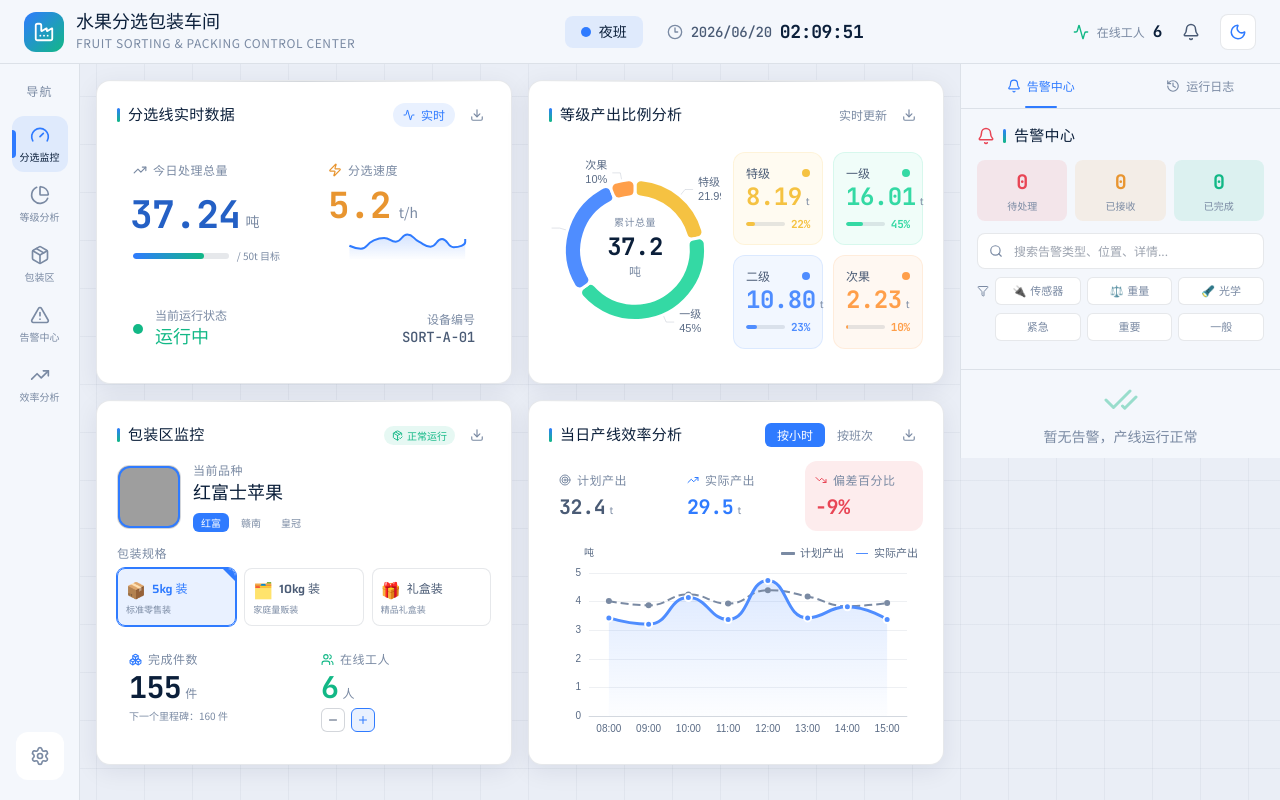
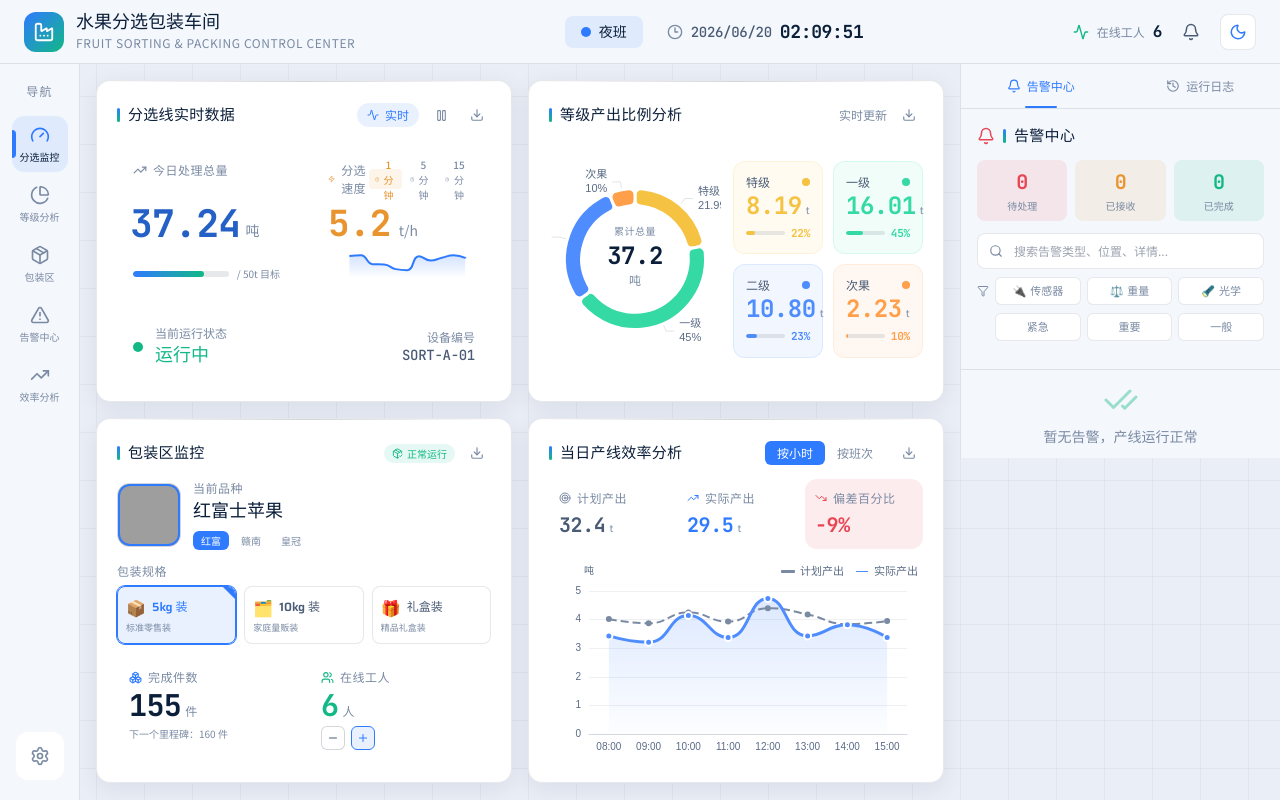
Before and after one commit to wenrou-sos/label-107, a Vue app: page / in a window 1280 px wide. Built offline with nearby package versions, Linux system fonts and the light colour scheme; grey boxes are pictures that could not be loaded.

Commit message:
.2187342742565564:01d11e7ad657ff8f89a73a6c29d16401_6a361d8d4d2cf0b7162f538d.6a3627654d2cf0b7162f5a12.6a36276450619d399353662e:Trae CN.T(2026/6/20 13:38:45)

```diff
--- a/src/components/sorting/SortingMonitor.vue
+++ b/src/components/sorting/SortingMonitor.vue
@@ -10,16 +10,35 @@
 import { LineChart } from 'echarts/charts'
 import { GridComponent, TooltipComponent } from 'echarts/components'
 import { CanvasRenderer } from 'echarts/renderers'
-import { TrendingUp, Zap, Activity, Download } from 'lucide-vue-next'
+import { TrendingUp, Zap, Activity, Download, Pause, Play, Clock } from 'lucide-vue-next'
 import { useSortingStore } from '@/stores/sorting'
 import { useAnimatedNumber } from '@/composables/useAnimatedNumber'
 import { useChartTheme } from '@/composables/useECharts'
 import { exportCsv, STATUS_LABELS } from '@/utils/exportCsv'
+import type { SpeedTimeRange } from '@/types'
 
 echarts.use([LineChart, GridComponent, TooltipComponent, CanvasRenderer])
 
 const store = useSortingStore()
 const { isDark, palette } = useChartTheme()
+
+/** 时间范围选项 */
+const timeRangeOptions: { value: SpeedTimeRange; label: string }[] = [
+  { value: '1min', label: '1 分钟' },
+  { value: '5min', label: '5 分钟' },
+  { value: '15min', label: '15 分钟' },
+]
+
+const handleTimeRangeChange = (range: SpeedTimeRange) => {
+  store.setSpeedTimeRange(range)
+}
+
+/** 时间范围标签映射，用于 CSV 导出 */
+const timeRangeLabels: Record<SpeedTimeRange, string> = {
+  '1min': '1 分钟',
+  '5min': '5 分钟',
+  '15min': '15 分钟',
+}
 
 const totalDisplay = useAnimatedNumber(() => store.totalWeight, 700)
 const speedDisplay = useAnimatedNumber(() => store.speed, 700)
@@ -120,9 +139,11 @@
   rows.push(['今日处理总量(吨)', store.totalWeight.toFixed(2)])
   rows.push(['分选速度(吨/小时)', store.speed.toFixed(1)])
   rows.push(['运行状态', STATUS_LABELS[store.status] || store.status])
+  rows.push(['图表时间范围', timeRangeLabels[store.speedTimeRange]])
+  rows.push(['图表状态', store.chartPaused ? '已暂停' : '实时更新'])
   rows.push([])
   // 速度历史记录
-  rows.push(['=== 过去一分钟速度历史记录 ==='])
+  rows.push([`=== 过去${timeRangeLabels[store.speedTimeRange]}速度历史记录 ===`])
   rows.push(['序号', '时间戳', '分选速度(吨/小时)'])
   store.speedHistory.forEach((p, i) => {
     rows.push([i + 1, p.time, p.value.toFixed(2)])
@@ -138,11 +159,25 @@
       <div class="flex items-center gap-2">
         <span
           class="flex items-center gap-1.5 px-2.5 py-1 rounded-full text-xs font-semibold"
-          :style="{ background: 'var(--accent-soft)', color: 'var(--accent)' }"
+          :style="{
+            background: store.chartPaused ? 'var(--warning-soft)' : 'var(--accent-soft)',
+            color: store.chartPaused ? 'var(--warning)' : 'var(--accent)',
+          }"
         >
-          <Activity :size="12" />
-          实时
+          <component :is="store.chartPaused ? Pause : Activity" :size="12" />
+          {{ store.chartPaused ? '图表已暂停' : '实时' }}
         </span>
+        <button
+          class="w-7 h-7 rounded-md flex items-center justify-center transition-all hover:scale-105"
+          :style="{
+            background: 'var(--bg-elevated)',
+            color: store.chartPaused ? 'var(--success)' : 'var(--text-muted)',
+          }"
+          :title="store.chartPaused ? '恢复图表更新' : '暂停图表更新'"
+          @click="store.toggleChartPause()"
+        >
+          <component :is="store.chartPaused ? Play : Pause" :size="13" />
+        </button>
         <button
           class="w-7 h-7 rounded-md flex items-center justify-center transition-all hover:scale-105"
           :style="{ background: 'var(--bg-elevated)', color: 'var(--text-muted)' }"
@@ -189,9 +224,33 @@
         class="rounded-xl p-4 flex flex-col justify-between"
         style="background: var(--bg-elevated)"
       >
-        <div class="flex items-center gap-1.5">
-          <Zap :size="14" style="color: var(--warning)" />
-          <span class="metric-label">分选速度</span>
+        <div class="flex items-center justify-between">
+          <div class="flex items-center gap-1.5">
+            <Zap :size="14" style="color: var(--warning)" />
+            <span class="metric-label">分选速度</span>
+          </div>
+          <div class="flex items-center gap-0.5 rounded-md p-0.5" style="background: var(--bg-card)">
+            <button
+              v-for="opt in timeRangeOptions"
+              :key="opt.value"
+              class="px-1.5 h-5 rounded text-[10px] font-medium transition-all flex items-center gap-0.5"
+              :style="
+                store.speedTimeRange === opt.value
+                  ? {
+                      background: 'var(--warning-soft)',
+                      color: 'var(--warning)',
+                    }
+                  : {
+                      color: 'var(--text-muted)',
+                    }
+              "
+              :title="`查看最近 ${opt.label} 趋势`"
+              @click="handleTimeRangeChange(opt.value)"
+            >
+              <Clock :size="9" />
+              {{ opt.label }}
+            </button>
+          </div>
         </div>
         <div class="flex items-baseline gap-1 mt-2">
           <span class="mono text-4xl font-bold leading-none" style="color: var(--warning)">
--- a/src/stores/sorting.ts
+++ b/src/stores/sorting.ts
@@ -3,19 +3,37 @@
  */
 import { defineStore } from 'pinia'
 import { ref, computed } from 'vue'
-import type { SortingState, GradeItem, SpeedPoint } from '@/types'
+import type { SortingState, GradeItem, SpeedPoint, SpeedTimeRange } from '@/types'
 import {
   genSortingState,
   nextSortingState,
   genGradeDistribution,
   genSpeedHistory,
+  randFloat,
 } from '@/utils/mock'
 import { useLogStore } from './log'
+
+/** 各时间范围对应的历史点数（每 5 秒一个点） */
+export const TIME_RANGE_POINTS: Record<SpeedTimeRange, number> = {
+  '1min': 12,
+  '5min': 60,
+  '15min': 180,
+}
+
+/** 最大存储历史点数 */
+const MAX_POINTS = TIME_RANGE_POINTS['15min']
 
 export const useSortingStore = defineStore('sorting', () => {
   const state = ref<SortingState>(genSortingState())
   const grades = ref<GradeItem[]>(genGradeDistribution(state.value.todayTotal))
-  const speedHistory = ref<SpeedPoint[]>(genSpeedHistory())
+  /** 完整的速度历史数据，最多保留 15 分钟（180 个点） */
+  const fullSpeedHistory = ref<SpeedPoint[]>(genSpeedHistory(MAX_POINTS))
+  /** 当前选择的时间范围 */
+  const speedTimeRange = ref<SpeedTimeRange>('1min')
+  /** 图表是否暂停更新 */
+  const chartPaused = ref(false)
+  /** 暂停时的快照数据 */
+  const pausedSnapshot = ref<SpeedPoint[]>([])
 
   const totalWeight = computed(() => state.value.todayTotal)
   const speed = computed(() => state.value.sortingSpeed)
@@ -23,17 +41,82 @@
 
   const logStore = useLogStore()
 
+  /**
+   * 根据时间范围截取历史数据
+   * 暂停时返回快照，否则返回实时数据
+   */
+  const speedHistory = computed(() => {
+    if (chartPaused.value && pausedSnapshot.value.length > 0) {
+      return pausedSnapshot.value
+    }
+    const count = TIME_RANGE_POINTS[speedTimeRange.value]
+    return fullSpeedHistory.value.slice(-count)
+  })
+
+  /**
+   * 生成指定点数的历史速度数据
+   * 用于切换时间范围时补全历史
+   */
+  const genHistoricalPoints = (count: number, endTime: Date): SpeedPoint[] => {
+    const arr: SpeedPoint[] = []
+    for (let i = count - 1; i >= 0; i--) {
+      const t = new Date(endTime.getTime() - i * 5000)
+      const pad = (n: number) => String(n).padStart(2, '0')
+      arr.push({
+        time: `${pad(t.getHours())}:${pad(t.getMinutes())}:${pad(t.getSeconds())}`,
+        value: randFloat(3.0, 5.8),
+      })
+    }
+    return arr
+  }
+
+  /** 切换时间范围 */
+  const setSpeedTimeRange = (range: SpeedTimeRange) => {
+    if (speedTimeRange.value === range) return
+    const nextCount = TIME_RANGE_POINTS[range]
+    speedTimeRange.value = range
+
+    // 如果需要更多点数，生成历史数据补全
+    if (nextCount > fullSpeedHistory.value.length) {
+      const missing = nextCount - fullSpeedHistory.value.length
+      const now = new Date()
+      const firstPointTime = new Date(now.getTime() - fullSpeedHistory.value.length * 5000)
+      const historical = genHistoricalPoints(missing, firstPointTime)
+      fullSpeedHistory.value = [...historical, ...fullSpeedHistory.value]
+    }
+
+    // 如果处于暂停状态，同步更新快照
+    if (chartPaused.value) {
+      pausedSnapshot.value = fullSpeedHistory.value.slice(-nextCount)
+    }
+  }
+
+  /** 切换图表暂停状态 */
+  const toggleChartPause = () => {
+    chartPaused.value = !chartPaused.value
+    if (chartPaused.value) {
+      // 暂停时截取快照
+      const count = TIME_RANGE_POINTS[speedTimeRange.value]
+      pausedSnapshot.value = [...fullSpeedHistory.value.slice(-count)]
+    } else {
+      pausedSnapshot.value = []
+    }
+  }
+
   /** 每 5 秒推进实时数据 */
   const tick = () => {
     state.value = nextSortingState(state.value)
     grades.value = genGradeDistribution(state.value.todayTotal)
     const now = new Date()
     const pad = (n: number) => String(n).padStart(2, '0')
-    speedHistory.value.push({
+    // 不管暂停与否，完整历史都持续推进
+    fullSpeedHistory.value.push({
       time: `${pad(now.getHours())}:${pad(now.getMinutes())}:${pad(now.getSeconds())}`,
       value: state.value.sortingSpeed,
     })
-    if (speedHistory.value.length > 12) speedHistory.value.shift()
+    if (fullSpeedHistory.value.length > MAX_POINTS) {
+      fullSpeedHistory.value.shift()
+    }
   }
 
   /** 设置运行状态 */
@@ -45,5 +128,19 @@
     }
   }
 
-  return { state, grades, speedHistory, totalWeight, speed, status, tick, setStatus }
+  return {
+    state,
+    grades,
+    fullSpeedHistory,
+    speedHistory,
+    speedTimeRange,
+    chartPaused,
+    totalWeight,
+    speed,
+    status,
+    tick,
+    setStatus,
+    setSpeedTimeRange,
+    toggleChartPause,
+  }
 })
--- a/src/types/index.ts
+++ b/src/types/index.ts
@@ -90,6 +90,9 @@
   value: number
 }
 
+/** 速度趋势图时间范围 */
+export type SpeedTimeRange = '1min' | '5min' | '15min'
+
 /** 运行日志事件类型 */
 export type LogEventType =
   | 'status_change'
```
